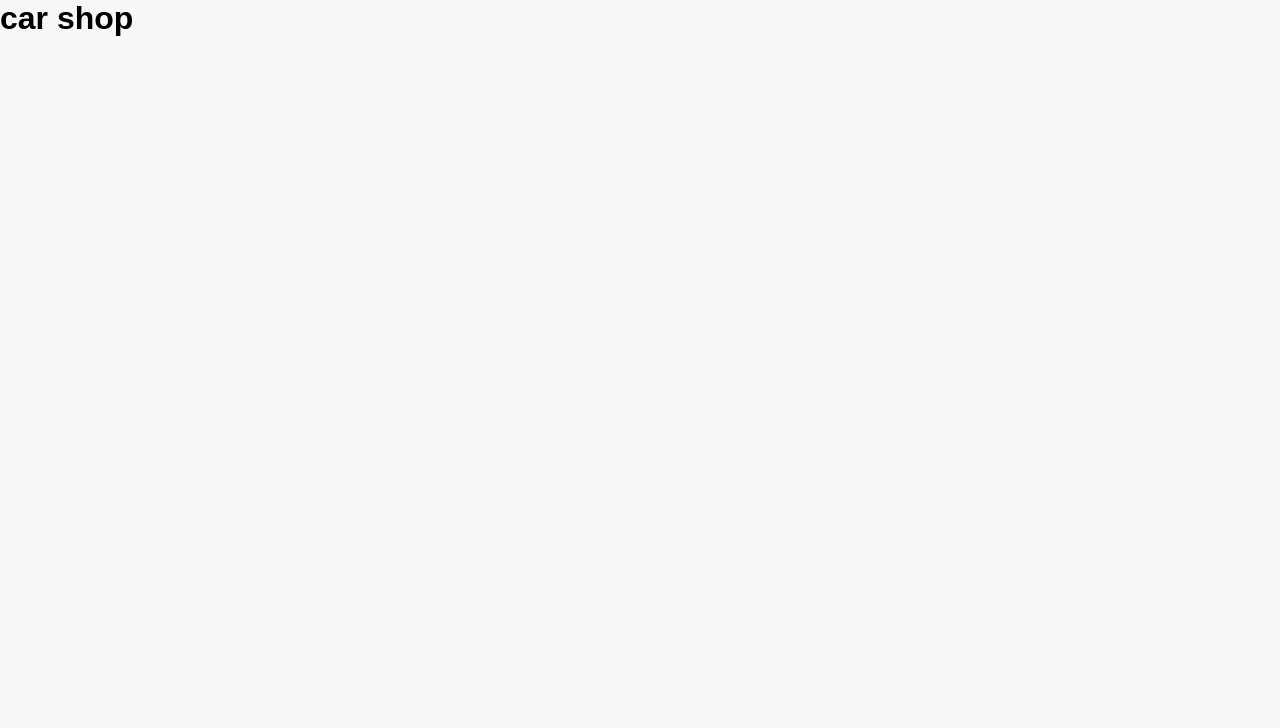
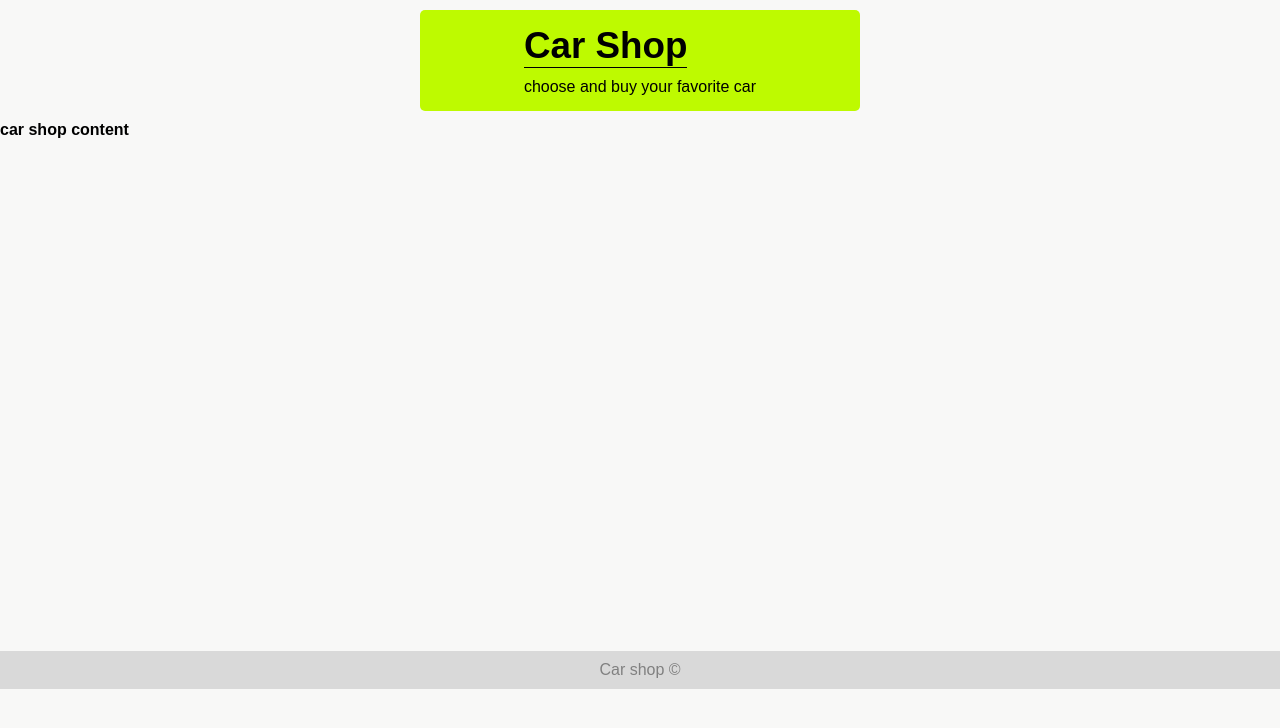
Before and after one commit to aqorbani/carshop, a Next.js app: page / in a window 1280 px wide. Shown: the top 728 px of the page. Built offline with nearby package versions, Linux system fonts and the light colour scheme.

Commit message:
create main layouts

```diff
--- /dev/null
+++ b/components/layouts/Layout.js
@@ -0,0 +1,16 @@
+import Link from "next/link";
+import styles from "./Layout.module.css";
+export default function Layout({ children }) {
+  return (
+    <>
+      <header className={styles.header}>
+        <Link href="/">
+          <h2>Car Shop</h2>
+          <p>choose and buy your favorite car</p>
+        </Link>
+      </header>
+      <div className={styles.container}>{children}</div>
+      <footer className={styles.footer}>Car shop &copy;</footer>
+    </>
+  );
+}
--- /dev/null
+++ b/components/layouts/Layout.module.css
@@ -0,0 +1,40 @@
+.header {
+  display: flex;
+  flex-direction: column;
+  align-items: center;
+  padding: 15px 0;
+  background-color: #befa00;
+  width: 440px;
+  margin: 10px auto;
+  border-radius: 5px;
+}
+
+.header h2 {
+  font-size: 2.3rem;
+  border-bottom: 1px solid black;
+  width: fit-content;
+  margin-bottom: 10px;
+}
+
+.footer {
+  background-color: rgb(217, 217, 217);
+  text-align: center;
+  color: grey;
+  padding: 10px 0;
+  margin-top: 30px;
+}
+
+.footer a {
+  text-decoration: none;
+  color: rgb(69, 69, 69);
+}
+
+.container {
+  min-height: 500px;
+}
+
+@media (max-width: 600px) {
+  .header {
+    width: 320px;
+  }
+}
--- a/pages/_app.js
+++ b/pages/_app.js
@@ -1,5 +1,10 @@
+import Layout from "@/components/layouts/Layout";
 import "@/styles/globals.css";
 
 export default function App({ Component, pageProps }) {
-  return <Component {...pageProps} />;
+  return (
+    <Layout>
+      <Component {...pageProps} />
+    </Layout>
+  );
 }
--- a/pages/index.js
+++ b/pages/index.js
@@ -1,7 +1,7 @@
 export default function Home() {
   return (
     <div>
-      <h1>car shop</h1>
+      <h4>car shop content</h4>
     </div>
   );
 }
```
